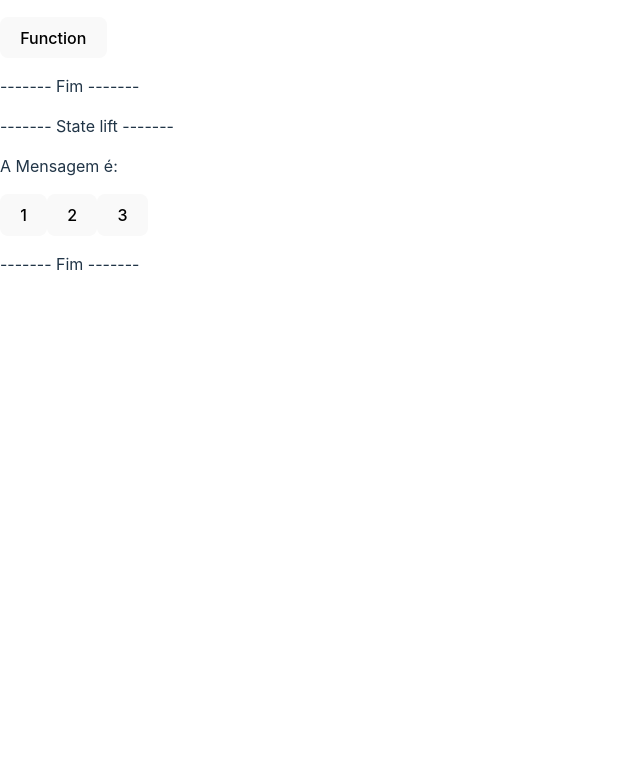
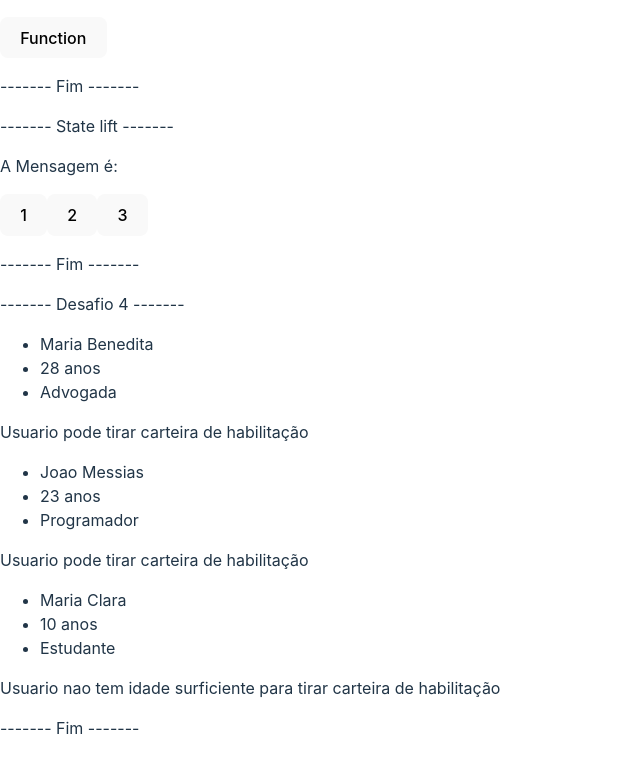
Before and after one commit to Dev-Organizada/React, a React (Vite) app in the folder introducao/introduction-react/: page / in a window 1280 px wide. Shown: the part 782-1554 px from the top of the page, without its empty margins (0-640 px from the left). Built offline with nearby package versions, Linux system fonts and the light colour scheme.

Commit message:
Desafio 4

```diff
--- a/introducao/introduction-react/src/App.jsx
+++ b/introducao/introduction-react/src/App.jsx
@@ -4,6 +4,7 @@ import Container from './components/Container'
 import ExecuteFunction from './components/ExecuteFunction'
 import Message from './components/Message'
 import ChangeMessageState from './components/ChangeMessageState'
+import UserDetails from './components/UserDetails'
 
 function App() {
   const cars = [
@@ -21,6 +22,12 @@ function App() {
   const handleMessage = (msg) => {
     setMessage(msg)
   }
+
+  const users = [
+    {id: 1, nome: "Maria Benedita", idade: 28, profissao:"Advogada"},
+    {id: 2, nome: "Joao Messias", idade: 23, profissao:"Programador"},
+    {id: 3, nome: "Maria Clara", idade: 10, profissao:"Estudante"},
+  ]
 
   return (
       <>
@@ -50,6 +57,16 @@ function App() {
         <ChangeMessageState handleMessage={handleMessage} />
         <p>------- Fim -------</p>
 
+        <p>------- Desafio 4 -------</p>
+        {users.map((user) => (
+          <UserDetails
+          key={user.id}
+          nome={user.nome}
+          idade={user.idade}
+          profissao={user.profissao}/>
+        ))}
+        <p>------- Fim -------</p>
+
       </>
   )
 }
--- /dev/null
+++ b/introducao/introduction-react/src/components/UserDetails.jsx
@@ -0,0 +1,18 @@
+const UserDetails = ({id, nome, idade, profissao}) => {
+  return (
+    <div>
+        <ul>
+            <li>{nome}</li>
+            <li>{idade} anos</li>
+            <li>{profissao}</li>
+        </ul>
+        {idade >= 18 ? (
+            <p>Usuario pode tirar carteira de habilitação</p>
+        ) : (
+            <p>Usuario nao tem idade surficiente para tirar carteira de habilitação</p>
+        )}
+    </div>
+  )
+}
+
+export default UserDetails
```
